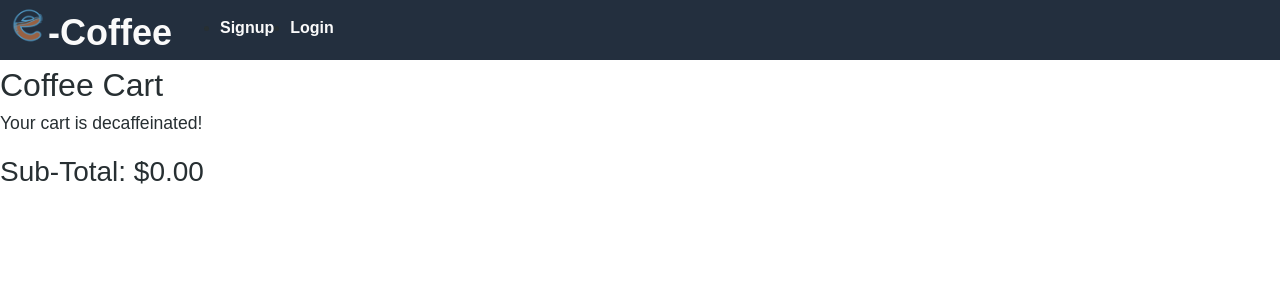
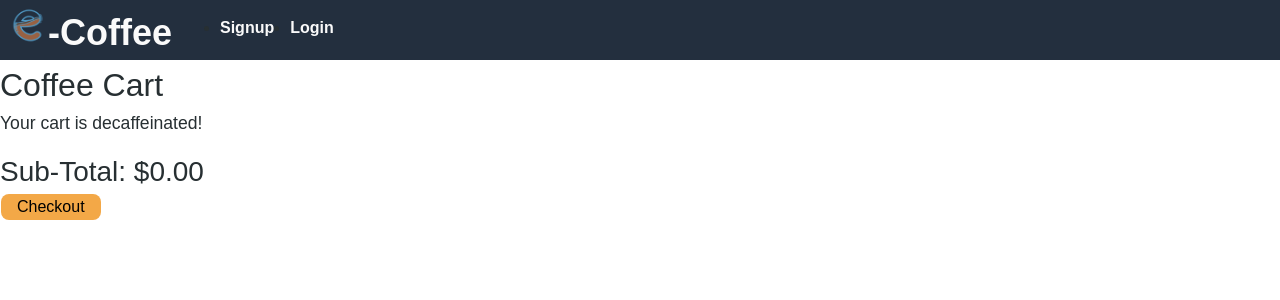
Before and after one commit to lelisiario/E-Coffee, a React (Vite) app in the folder client/: page /cart in a window 1280 px wide. Shown: the top 300 px of the page. Built offline with nearby package versions, Linux system fonts and the light colour scheme.

Commit message:
Added checkout button, it empties cart and redirects to home

```diff
--- a/client/src/pages/Cart.jsx
+++ b/client/src/pages/Cart.jsx
@@ -1,9 +1,9 @@
-
-import {useStoreContext} from '../utils/GlobalState';
+import { useNavigate } from 'react-router-dom';
+import { useStoreContext } from '../utils/GlobalState';
 
 const ShoppingCart = () => {
-    const { cart, setCart } = useStoreContext();
-
+    const { cart, setCart, emptyCart } = useStoreContext();
+    const navigate = useNavigate();
 
 
     // Calculate the total price of items in the cart
@@ -39,6 +39,13 @@ const ShoppingCart = () => {
             }
         });
 
+    // const checkoutItem = (item) => {
+    //     setCart('')
+
+
+    //     }
+    // }
+
 
 
     };
@@ -61,6 +68,13 @@ const ShoppingCart = () => {
                 </ul>
             )}
             <h3>Sub-Total: ${calculateTotalPrice()}</h3>
+            <button onClick={() => {
+                alert('Thank you for your purchase!')
+                setTimeout(() => {
+                    navigate('/');
+                    emptyCart();
+                }, 1000);
+            }}>Checkout</button>
         </div>
     );
 };
--- a/client/src/utils/GlobalState.jsx
+++ b/client/src/utils/GlobalState.jsx
@@ -10,6 +10,10 @@ const StoreProvider = ({ children }) => {
   const [products, setProducts] = useState([]);
 
   const [categories, setCategories] = useState([]);
+
+  const emptyCart = () => {
+    setCart([])
+  };
 
   const addItem = (product) => {
     if (!product.name) {
@@ -53,7 +57,7 @@ const StoreProvider = ({ children }) => {
     console.log("cart: ", cart);
   }, [cart])
   return (
-    <StoreContext.Provider value={{ cart, setCart, addItem, removeItem, products, setProducts, categories, setCategories, activeCategory, setActiveCategory }}>{children}</StoreContext.Provider>
+    <StoreContext.Provider value={{ cart, emptyCart, setCart, addItem, removeItem, products, setProducts, categories, setCategories, activeCategory, setActiveCategory }}>{children}</StoreContext.Provider>
   )
 };
 
```
